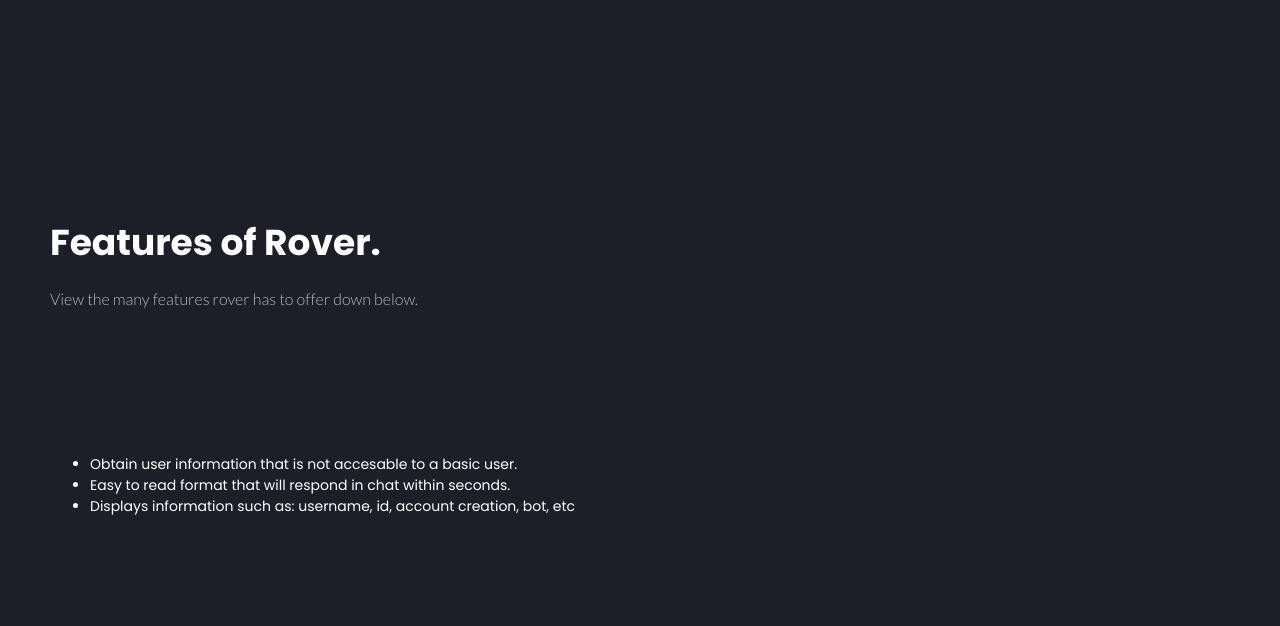
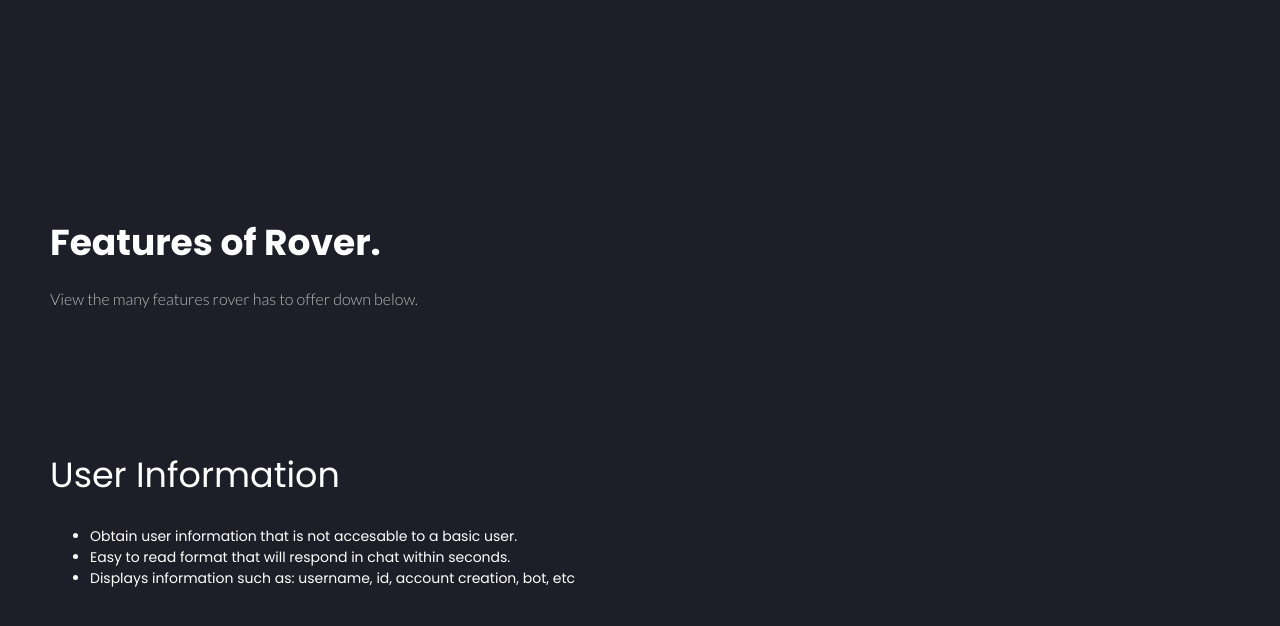
Before and after one commit to BasicBots/rover, a plain HTML site: page features.html in a window 1280 px wide. Shown: the part 88-714 px from the top of the page. Drawn offline with Linux system fonts and the light colour scheme.

Commit message:
Update features.html

```diff
--- a/features.html
+++ b/features.html
@@ -54,6 +54,7 @@
     <h1 class="display-5 title">Features of Rover.</h1>
     <p class="subtitle">View the many features rover has to offer down below.</p>
     <br /><br /><br /><br /><br /><br />
+    <h2>User Information</h2>
     <ul>
       <li>Obtain user information that is not accesable to a basic user.</li>
       <li>Easy to read format that will respond in chat within seconds.</li>
```
